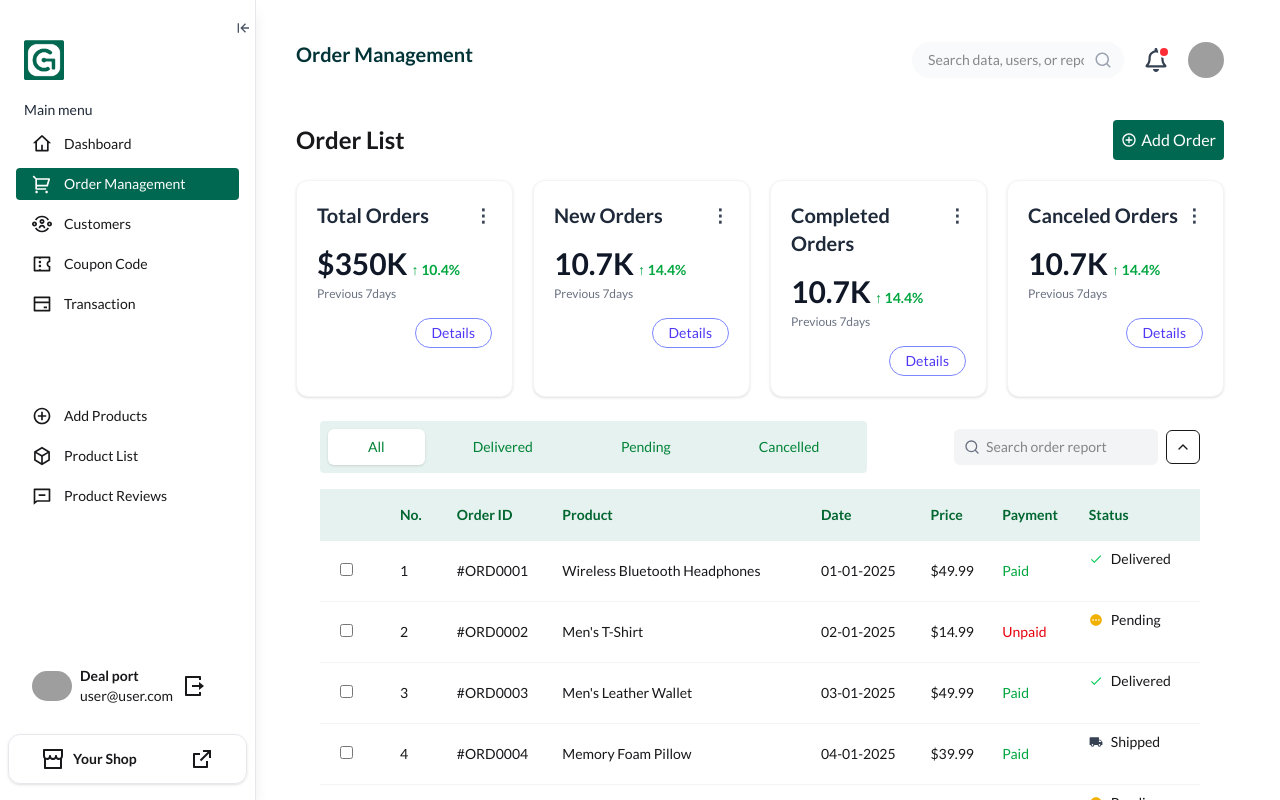
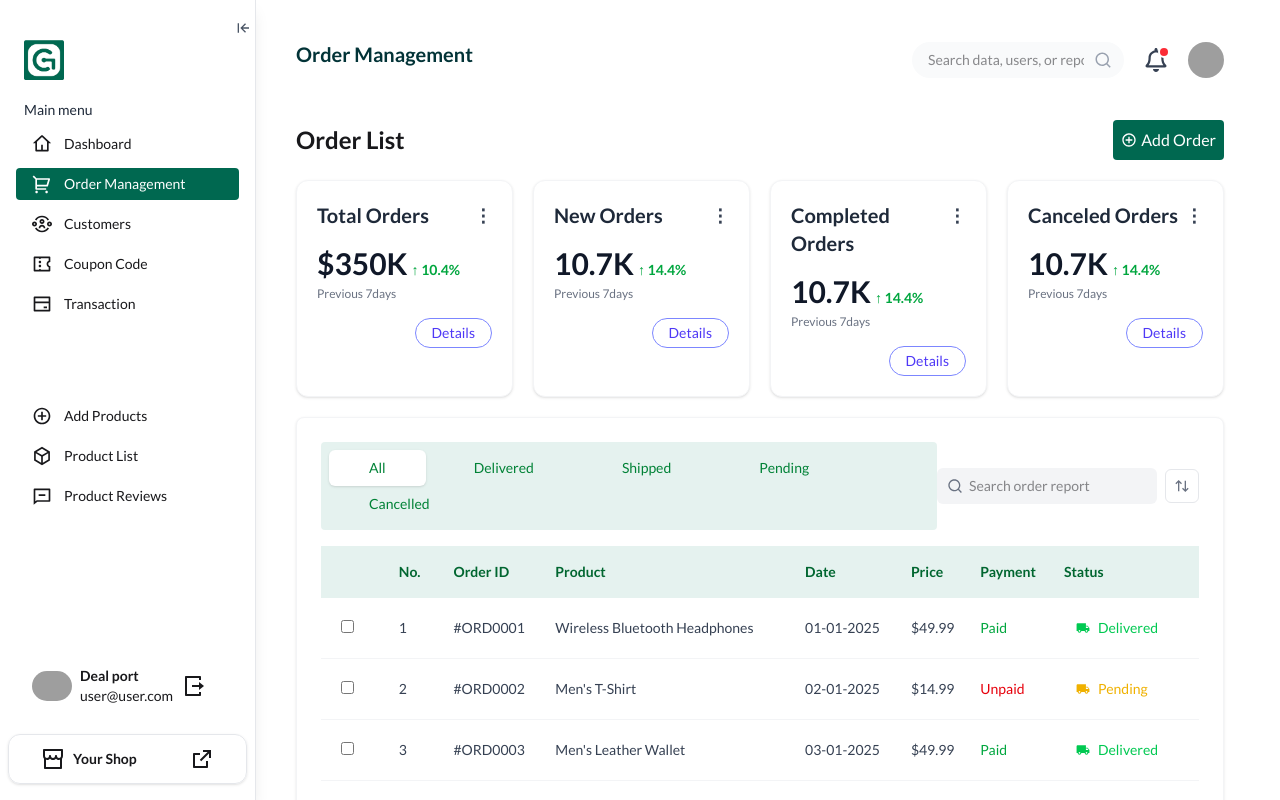
Before and after one commit to hasiburrahmanakash79/Gen-Gadget-Dashboard, a React (Vite) app: page /order_management in a window 1280 px wide. Built offline with nearby package versions, Linux system fonts and the light colour scheme; grey boxes are pictures that could not be loaded.

Commit message:
feat: update AllOrderTable component with new icons and improved styling for better user experience

```diff
--- a/src/components/SellerDashboardWidgets/OrderManageCard/AllOrderTable.jsx
+++ b/src/components/SellerDashboardWidgets/OrderManageCard/AllOrderTable.jsx
@@ -1,11 +1,11 @@
 import { useState } from "react";
-import { FiSearch, FiChevronDown, FiChevronUp } from "react-icons/fi";
+import { MdLocalShipping } from "react-icons/md";
 import {
-  MdOutlineDone,
-  MdPending,
-  MdCancel,
-  MdLocalShipping,
-} from "react-icons/md";
+  RiArrowLeftLine,
+  RiArrowRightLine,
+  RiArrowUpDownLine,
+  RiSearchLine,
+} from "react-icons/ri";
 
 const ordersData = [
   {
@@ -237,17 +237,18 @@ export default function AllOrderTable() {
   );
 
   const statusIcon = {
-    Delivered: <MdOutlineDone className="text-green-500" />,
-    Pending: <MdPending className="text-yellow-500" />,
-    Cancelled: <MdCancel className="text-red-500" />,
-    Shipped: <MdLocalShipping className="text-gray-700" />,
+    Delivered: <MdLocalShipping />,
+    Pending: <MdLocalShipping />,
+    Cancelled: <MdLocalShipping />,
+    Shipped: <MdLocalShipping />,
   };
 
   return (
-    <div className="p-6">
+    <div className="p-6 border border-gray-100 rounded-lg bg-white shadow mt-5">
       <div className="flex items-center justify-between mb-4">
         <div className="space-x-2 bg-[#0781651A] p-2 rounded">
-          {["All", "Delivered", "Pending", "Cancelled"].map((tab) => (
+          {["All", "Delivered", "Shipped", "Pending", "Cancelled"].map(
+            (tab) => (
               <button
                 key={tab}
                 className={`px-10 py-2 rounded-md text-sm font-medium ${
@@ -262,23 +263,24 @@ export default function AllOrderTable() {
               >
                 {tab}
               </button>
-          ))}
+            )
+          )}
         </div>
         <div className="flex items-center space-x-2">
           <div className="relative">
             <input
               type="text"
-              className="pl-8 pr-4 py-2 bg-gray-100 rounded-md text-sm"
+              className="px-8 py-2 bg-gray-100 rounded-md text-sm outline-none"
               placeholder="Search order report"
               onChange={(e) => setSearchTerm(e.target.value)}
             />
-            <FiSearch className="absolute top-2.5 left-2.5 text-gray-500" />
+            <RiSearchLine className="absolute top-2.5 left-2.5 text-gray-500" />
           </div>
           <button
             onClick={() => setSortAsc(!sortAsc)}
-            className="p-2 border rounded-md"
+            className="p-2 border border-gray-200 text-gray-500 rounded-md"
           >
-            {sortAsc ? <FiChevronUp /> : <FiChevronDown />}
+            <RiArrowUpDownLine />
           </button>
         </div>
       </div>
@@ -299,7 +301,7 @@ export default function AllOrderTable() {
           </thead>
           <tbody>
             {paginatedOrders.map((order, idx) => (
-              <tr key={order.id} className="border-b border-gray-100">
+              <tr key={order.id} className="border-b border-gray-100 text-gray-700">
                 <td className="p-5">
                   <input
                     type="checkbox"
@@ -325,7 +327,17 @@ export default function AllOrderTable() {
                     {order.payment}
                   </span>
                 </td>
-                <td className="p-2 flex items-center gap-2">
+                <td
+                  className={`p-5 flex items-center gap-2 ${
+                    order.status === "Delivered"
+                      ? "text-green-500"
+                      : order.status === "Pending"
+                      ? "text-yellow-500"
+                      : order.status === "Cancelled"
+                      ? "text-red-500"
+                      : "text-gray-700"
+                  }`}
+                >
                   {statusIcon[order.status]}
                   <span className="capitalize">{order.status}</span>
                 </td>
@@ -338,8 +350,9 @@ export default function AllOrderTable() {
       <div className="flex justify-between items-center mt-4">
         <button
           onClick={() => setCurrentPage((p) => Math.max(1, p - 1))}
-          className="px-3 py-1 border border-gray-100 rounded-md"
+          className="px-3 py-1 border border-gray-100 rounded-md flex items-center gap-2"
         >
+          <RiArrowLeftLine />
           Previous
         </button>
         <div className="space-x-2">
@@ -348,7 +361,9 @@ export default function AllOrderTable() {
               key={i}
               onClick={() => setCurrentPage(i + 1)}
               className={`px-3 py-1 rounded-md text-green-500 font-semibold ${
-                currentPage === i + 1 ? "bg-[#07816533]" : "border border-gray-200"
+                currentPage === i + 1
+                  ? "bg-[#07816533]"
+                  : "border border-gray-200"
               }`}
             >
               {i + 1}
@@ -357,9 +372,9 @@ export default function AllOrderTable() {
         </div>
         <button
           onClick={() => setCurrentPage((p) => Math.min(totalPages, p + 1))}
-          className="px-3 py-1 border border-gray-100 rounded-md"
+          className="px-3 py-1 border border-gray-100 rounded-md flex items-center gap-2"
         >
-          Next
+          Next <RiArrowRightLine />
         </button>
       </div>
     </div>
```
Lines whose indentation alone changed are shown as unchanged.
